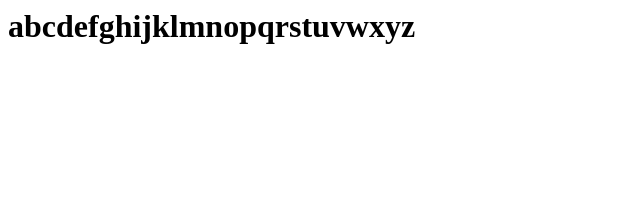
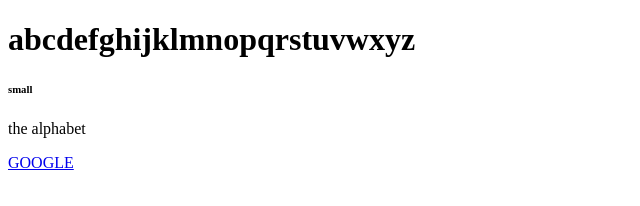
Before and after one commit to Not-AndySun/testwebsite, a plain HTML site: page index.html in a window 1280 px wide. Shown: the whole page, without its empty margins (0-640 px from the left). Drawn offline with Linux system fonts and the light colour scheme.

Commit message:
more syntax stuff

```diff
--- a/index.html
+++ b/index.html
@@ -1,3 +1,4 @@
+<!DOCTYPE html>
 <html>
   <head>
     <title>
@@ -6,6 +7,12 @@
   </head>
   <body>
     <h1>abcdefghijklmnopqrstuvwxyz</h1>
+    <h6>small</h6>
+    <p>the alphabet</p>
+    <a href="google.com">GOOGLE</a>
+    <!-- <img href="img.png" alt="text here" width="1901248571" height="1"> -->
+    <!-- <br> indicates a line break -->
+    <p title="tooltip>should say tooltip when hovered over</p>
 
   </body>
 </html>
```
